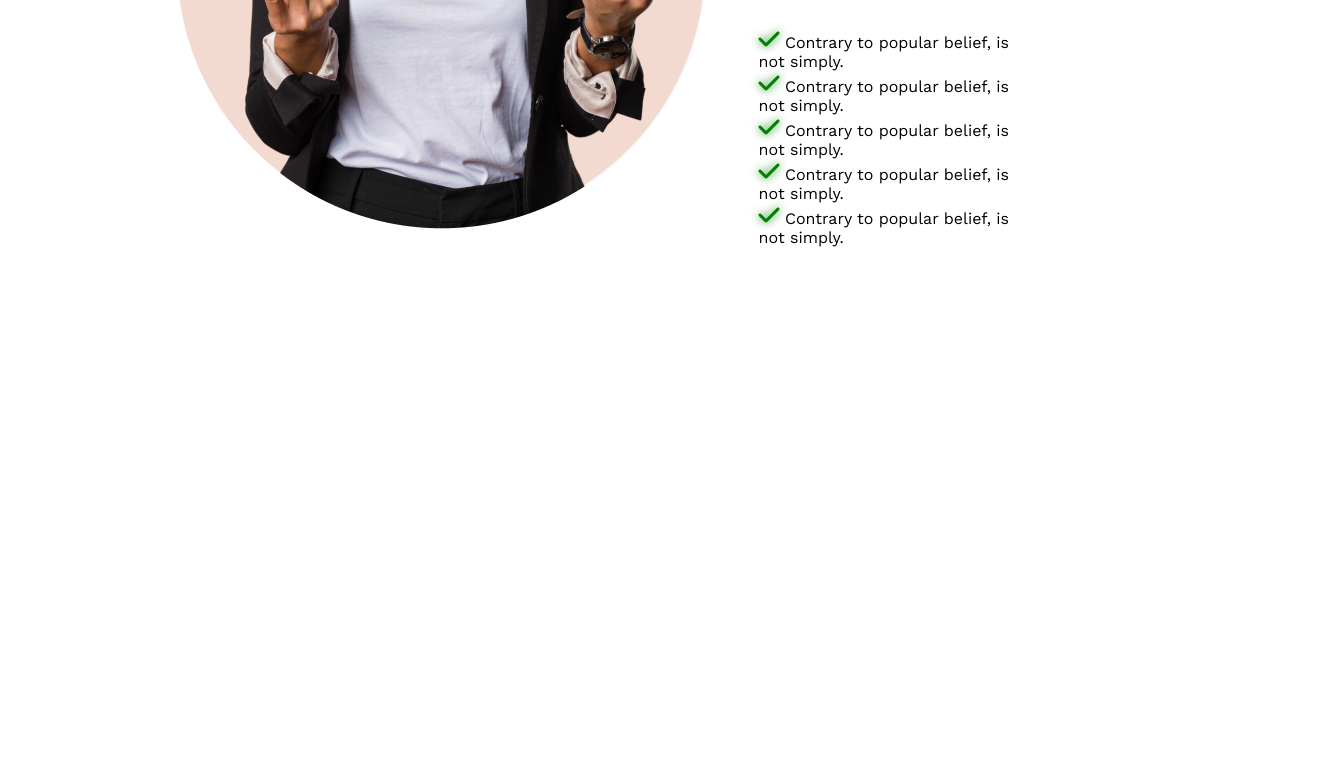
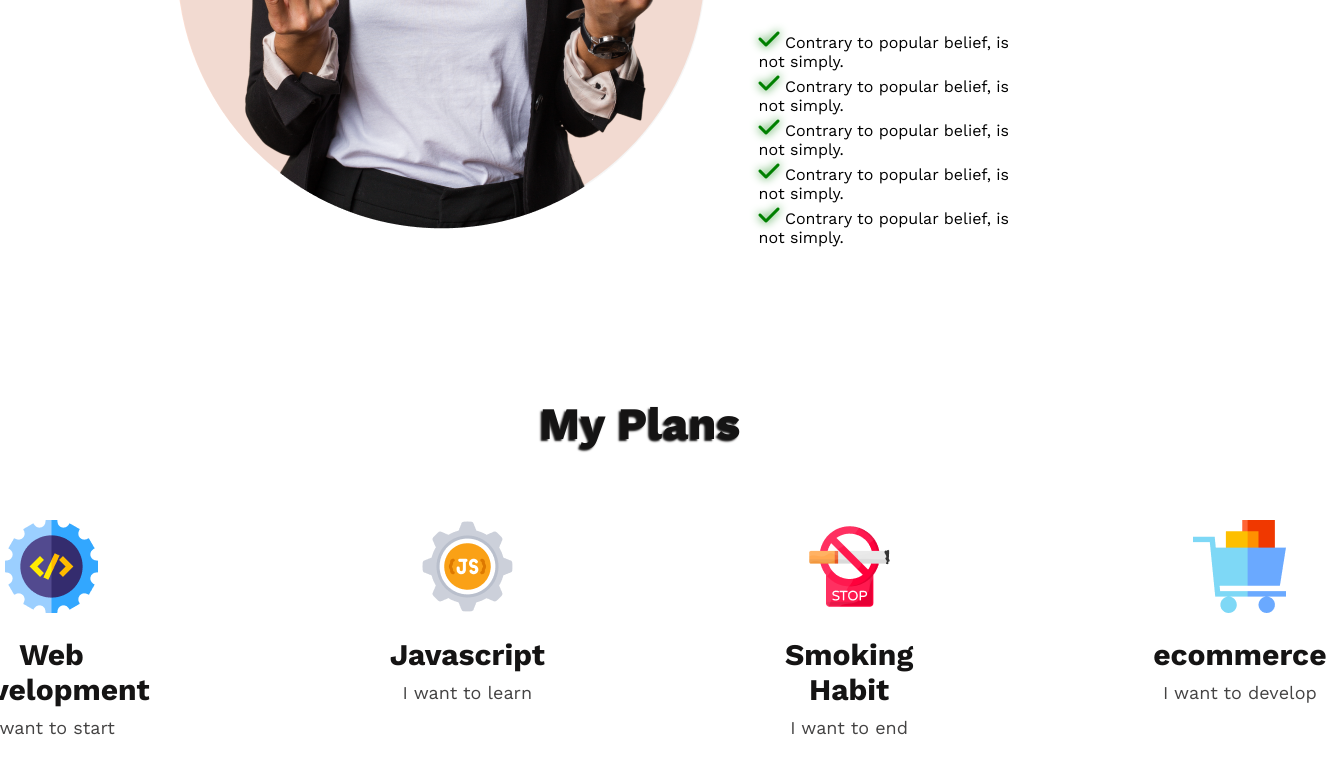
Before and after one commit to sowadsikder/Future-Plan, a plain HTML site: page index.html in a window 1280 px wide. Shown: the part 1420-2188 px from the top of the page, 1327 px wide, since content can reach past the window. Before the commit the page ends 1817 px from the top, so only its background shows below. Drawn offline with nearby package versions, Linux system fonts and the light colour scheme.

Commit message:
plans section and styles added

```diff
--- a/css/style.css
+++ b/css/style.css
@@ -75,7 +75,7 @@ button#btn-primary {
   color: #151414;
   font-size: 35px;
   font-weight: 700;
-  text-shadow: -3px 3px 3px;
+  text-shadow: -2px 2px 2px;
   margin-bottom: 35px;
   margin-right: 70px;
 }
@@ -103,3 +103,33 @@ img.person-Img {
   font-size: 24px;
   text-shadow: 0px 0px 10px;
 }
+
+.plans-title{
+  color: #151414;
+  font-size: 45px;
+  font-weight: 700;
+  text-shadow: -2px 2px 2px;
+  margin-bottom: 70px;
+  text-align: center;
+}
+.icons-list{
+  display: flex;
+  justify-content: center;
+}
+.list-items {
+  margin: 0 120px;
+  text-align: center;
+}
+.plan-title{
+  color: #151414;
+  font-size: 30px;
+  font-weight: 700;
+  margin-bottom: 10px;
+  margin-top: 20px;
+}
+.plan-description{
+  color: #444343;
+  font-size: 18px;
+  font-weight: 400;
+  margin-bottom: 30px;
+}
--- a/index.html
+++ b/index.html
@@ -44,6 +44,34 @@
                 </div>
             </div>
         </section>
+
+        <section class="plans">
+            <div class="plans-container">
+                <div class="plans-title">My Plans</div>
+                <div class="icons-list">
+                    <div class="list-items">
+                        <img src="images/icons/web.png" alt="">
+                        <h3 class="plan-title">Web Development</h3>
+                        <p class="plan-description">I want to start</p>
+                    </div>
+                    <div class="list-items">
+                        <img src="images/icons/js.png" alt="">
+                        <h3 class="plan-title">Javascript</h3>
+                        <p class="plan-description">I want to learn</p>
+                    </div>
+                    <div class="list-items">
+                        <img src="images/icons/smoke.png" alt="">
+                        <h3 class="plan-title">Smoking Habit</h3>
+                        <p class="plan-description">I want to end</p>
+                    </div>
+                    <div class="list-items">
+                        <img src="images/icons/ecom.png" alt="">
+                        <h3 class="plan-title">ecommerce</h3>
+                        <p class="plan-description">I want to develop</p>
+                    </div>
+                </div>
+            </div>
+        </section>
     </main>
 
     <footer>
```
